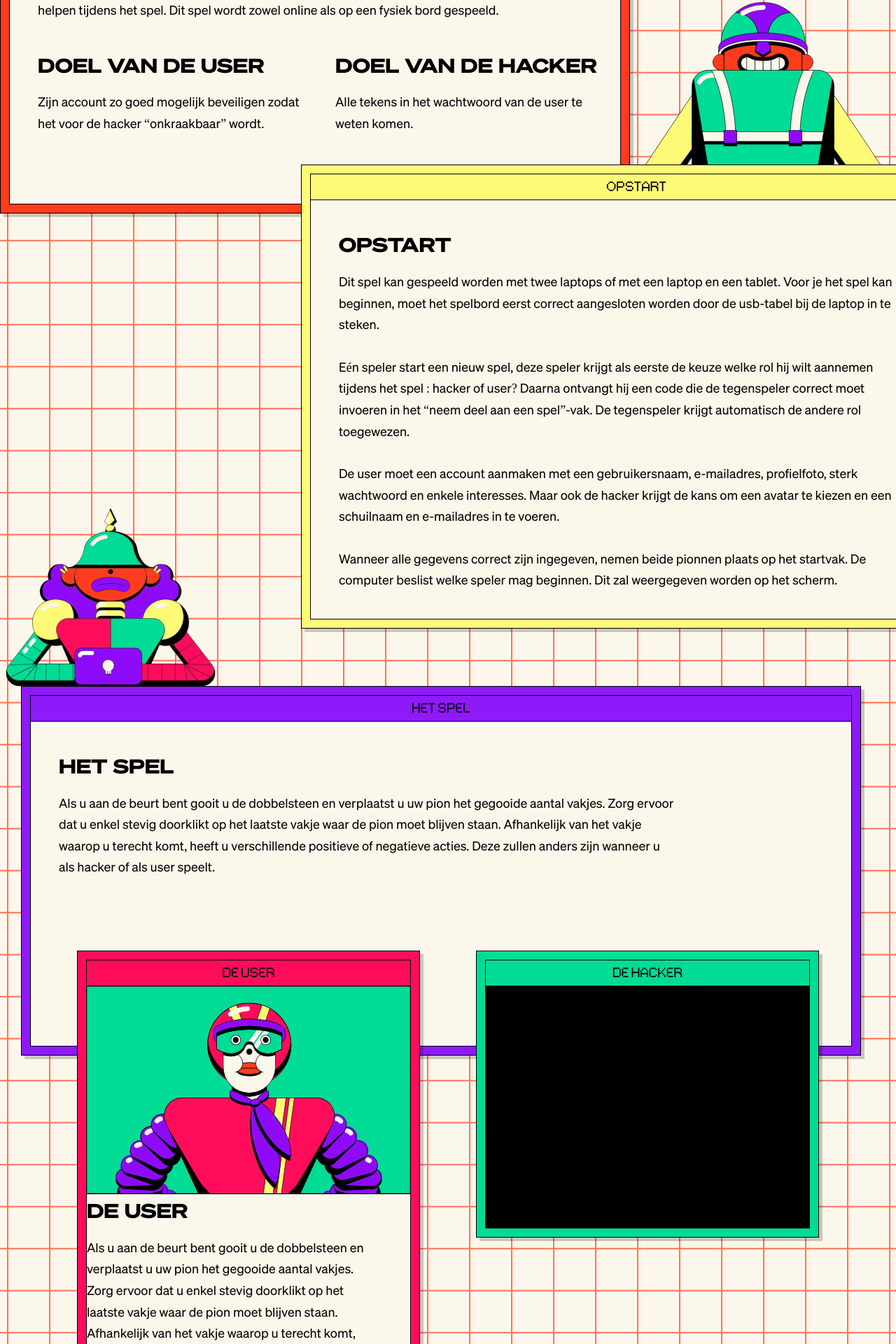
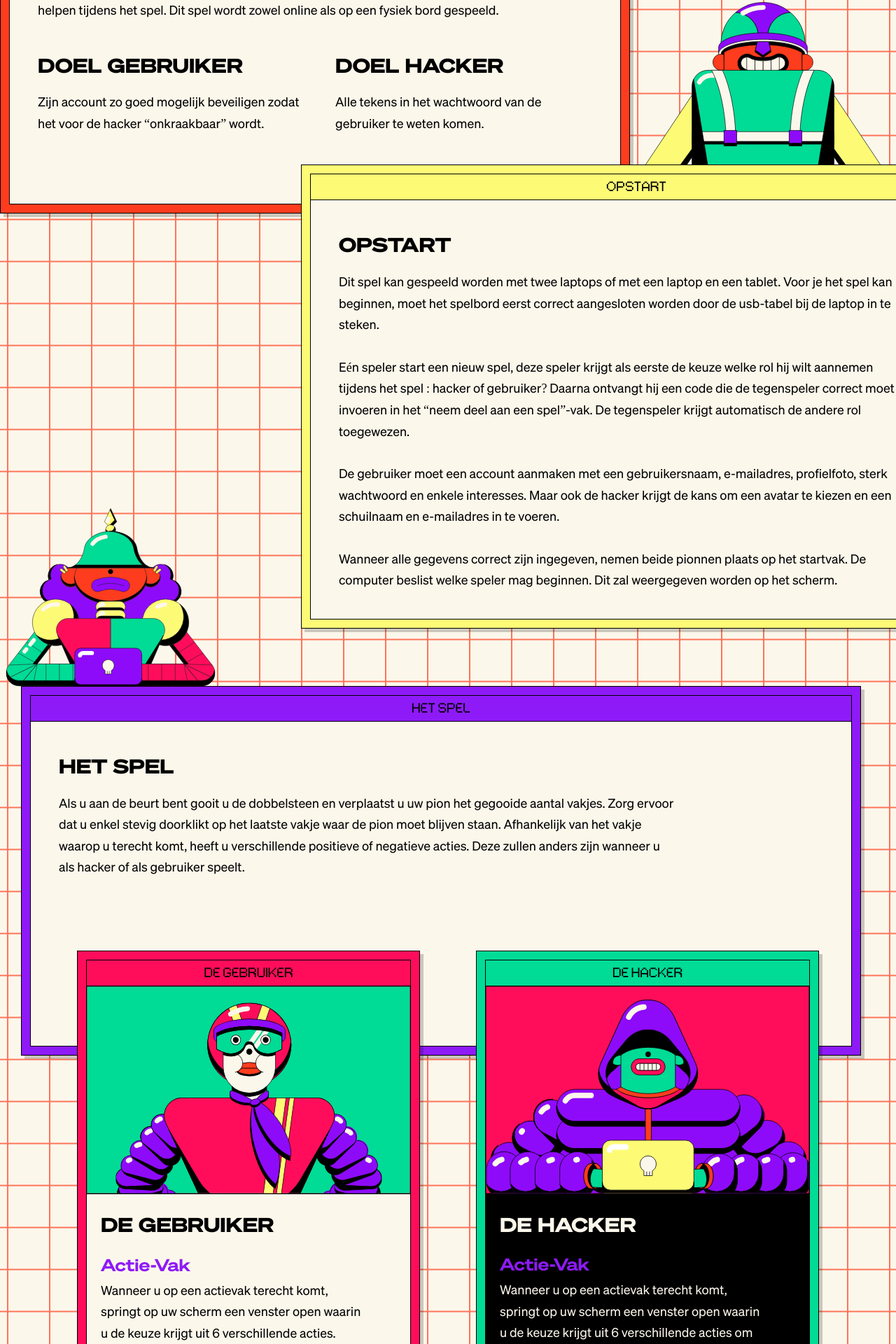
Before and after one commit to cesardg/int4-team14-frontend, a Next.js app: page /spelregels in a window 1280 px wide. Shown: the part 720-2640 px from the top of the page at 70% size. Built offline with nearby package versions, Linux system fonts and the light colour scheme.

Commit message:
end styling spelregels

```diff
--- a/pages/spelregels.js
+++ b/pages/spelregels.js
@@ -47,17 +47,17 @@ const Rules = () => {
             <div className={styles.shortContainer}>
               <article className={styles.article}>
                 <h3 className={styles.subTitle}>Het spel in het kort</h3>
-                <p>Hack-Tic is een spel waarbij een hacker en een user-account het tegen elkaar opnemen in de strijd om de gegevens van een account. De beide spelers beginnen bij “START” en verplaatsen hun pion tijdens hun beurt zoveel vakjes over het speelbord als ze gegooid hebben met de dobbelsteen.
+                <p>Hack-Tic is een spel waarbij een hacker en een gebruikers account het tegen elkaar opnemen in de strijd om de gegevens van een account. De beide spelers beginnen bij “START” en verplaatsen hun pion tijdens hun beurt zoveel vakjes over het speelbord als ze gegooid hebben met de dobbelsteen.
                     Naar gelang het vakje waar de speler op belandt, zijn er verschillende acties die hem vooruit kunnen helpen tijdens het spel. Dit spel wordt zowel online als op een fysiek bord gespeeld.</p>
               </article>
               <div className={styles.articlePurposeContainer}>
                 <article className={styles.articlePurpose}>
-                  <h3 className={styles.subTitle}>Doel van de user</h3>
+                  <h3 className={styles.subTitle}>Doel gebruiker</h3>
                   <p>Zijn account zo goed mogelijk beveiligen zodat het voor de hacker “onkraakbaar” wordt.</p>
                 </article>
                 <article className={styles.articlePurpose}>
-                  <h3 className={styles.subTitle}>Doel van de hacker</h3>
-                  <p>Alle tekens in het wachtwoord van de user te weten komen.</p>
+                  <h3 className={styles.subTitle}>Doel hacker</h3>
+                  <p>Alle tekens in het wachtwoord van de gebruiker te weten komen.</p>
                 </article>
               </div>
             </div>
@@ -74,10 +74,10 @@ const Rules = () => {
                   Dit spel kan gespeeld worden met twee laptops of met een laptop en een tablet. Voor je het spel kan beginnen, moet het spelbord eerst correct aangesloten worden door de usb-tabel bij de laptop in te steken.
                 </p>
                 <p className={styles.para}>
-                 Eén speler start een nieuw spel, deze speler krijgt als eerste de keuze welke rol hij wilt aannemen tijdens het spel : hacker of user?  Daarna ontvangt hij een code die de tegenspeler correct moet invoeren in het “neem deel aan een spel”-vak.  De tegenspeler krijgt automatisch de andere rol toegewezen.
+                 Eén speler start een nieuw spel, deze speler krijgt als eerste de keuze welke rol hij wilt aannemen tijdens het spel : hacker of gebruiker?  Daarna ontvangt hij een code die de tegenspeler correct moet invoeren in het “neem deel aan een spel”-vak.  De tegenspeler krijgt automatisch de andere rol toegewezen.
                 </p>
                 <p className={styles.para}>
-                 De user moet een account aanmaken met een gebruikersnaam, e-mailadres, profielfoto, sterk wachtwoord en enkele interesses. Maar ook de hacker krijgt de kans om een avatar te kiezen en een schuilnaam en e-mailadres in te voeren.
+                 De gebruiker moet een account aanmaken met een gebruikersnaam, e-mailadres, profielfoto, sterk wachtwoord en enkele interesses. Maar ook de hacker krijgt de kans om een avatar te kiezen en een schuilnaam en e-mailadres in te voeren.
                 </p>
                 <p className={styles.para}>
                 Wanneer alle gegevens correct zijn ingegeven, nemen beide pionnen plaats op het startvak. De computer beslist welke speler mag beginnen. Dit zal weergegeven worden op het scherm.
@@ -97,7 +97,7 @@ const Rules = () => {
                <article className={styles.article}>
                 <h3 className={styles.subTitle}>Het spel</h3>
                 <p >
-                  Als u aan de beurt bent gooit u de dobbelsteen en verplaatst u uw pion het gegooide aantal vakjes. Zorg ervoor dat u enkel stevig doorklikt op het laatste vakje waar de pion moet blijven staan. Afhankelijk van het vakje waarop u terecht komt, heeft u verschillende positieve of negatieve acties. Deze zullen anders zijn wanneer u als hacker of als user speelt.
+                  Als u aan de beurt bent gooit u de dobbelsteen en verplaatst u uw pion het gegooide aantal vakjes. Zorg ervoor dat u enkel stevig doorklikt op het laatste vakje waar de pion moet blijven staan. Afhankelijk van het vakje waarop u terecht komt, heeft u verschillende positieve of negatieve acties. Deze zullen anders zijn wanneer u als hacker of als gebruiker speelt.
                 </p>
 
               </article>
@@ -108,7 +108,7 @@ const Rules = () => {
         </div>
         <div className={styles.hackerUserWrapper}>
           <div className={styles.userLayoutWrapper}>
-              <WindowLayout title="de user" bg="var(--brown)" border="var(--red)">
+              <WindowLayout title="de gebruiker" bg="var(--brown)" border="var(--red)">
                 <div className={styles.imageContainer}>
                 <Image
                 src={`/assets/img/userpics/pf2.svg`}
@@ -119,9 +119,10 @@ const Rules = () => {
                 </div>
                 <div className={styles.userContainer}>
                   <article className={styles.article}>
-                  <h3 className={styles.subTitle}>De user</h3>
+                  <h3 className={styles.subTitle}>De gebruiker</h3>
+                  <h4 className={styles.smallTitle}>actie-vak</h4>
                   <p >
-                    Als u aan de beurt bent gooit u de dobbelsteen en verplaatst u uw pion het gegooide aantal vakjes. Zorg ervoor dat u enkel stevig doorklikt op het laatste vakje waar de pion moet blijven staan. Afhankelijk van het vakje waarop u terecht komt, heeft u verschillende positieve of negatieve acties. Deze zullen anders zijn wanneer u als hacker of als user speelt.
+                   Wanneer u op een actievak terecht komt, springt  op uw scherm een venster open waarin u de keuze krijgt uit 6 verschillende acties. Deze acties kunt u gebruiken om uw account uit de klauwen van de hacker te houden. Deze 6 acties luiden als volgt:
                   </p>
                   </article>
                 </div>
@@ -129,11 +130,20 @@ const Rules = () => {
             </div>
           <div className={styles.hackerLayoutWrapper}>
               <WindowLayout title="de hacker" bg="var(--black)" border="var(--green)">
+                 <div className={styles.imageContainer}>
+                <Image
+                src={`/assets/img/hackerpics/pf1.svg`}
+                alt="picture of user"
+                width={471}
+                height={302}
+                 />
+                </div>
                 <div className={styles.hackerContainer}>
                   <article className={styles.article}>
-                  <h3 className={styles.subTitle}>De user</h3>
+                  <h3 className={styles.subTitle}>De hacker</h3>
+                   <h4 className={styles.smallTitle}>actie-vak</h4>
                   <p >
-                    Als u aan de beurt bent gooit u de dobbelsteen en verplaatst u uw pion het gegooide aantal vakjes. Zorg ervoor dat u enkel stevig doorklikt op het laatste vakje waar de pion moet blijven staan. Afhankelijk van het vakje waarop u terecht komt, heeft u verschillende positieve of negatieve acties. Deze zullen anders zijn wanneer u als hacker of als user speelt.
+                   Wanneer u op een actievak terecht komt, springt  op uw scherm een venster open waarin u de keuze krijgt uit 6 verschillende acties om het account van de user binnen te dringen. Deze 6 acties luiden als volgt:
                   </p>
                   </article>
                 </div>
--- a/styles/Rules.module.css
+++ b/styles/Rules.module.css
@@ -167,6 +167,7 @@
     justify-content: space-between;
     z-index: 2;
     margin-top: -15rem;
+    margin-bottom: 4rem;
 }
 
 .userLayoutWrapper{
@@ -181,6 +182,22 @@
    margin: -.1rem
 }
 
+.userContainer{
+    padding: 2rem;
+}
+
+.hackerContainer{
+    composes: userContainer;
+    color: var(--brown);
+}
+
+.smallTitle{
+    color: var(--purple);
+    font-size: 2.4rem;
+    font-family: "sohne-breit-semifett";
+    text-transform: capitalize;
+}
+
 @media only screen and (max-width: 1100px) {
 
   .container{
```
